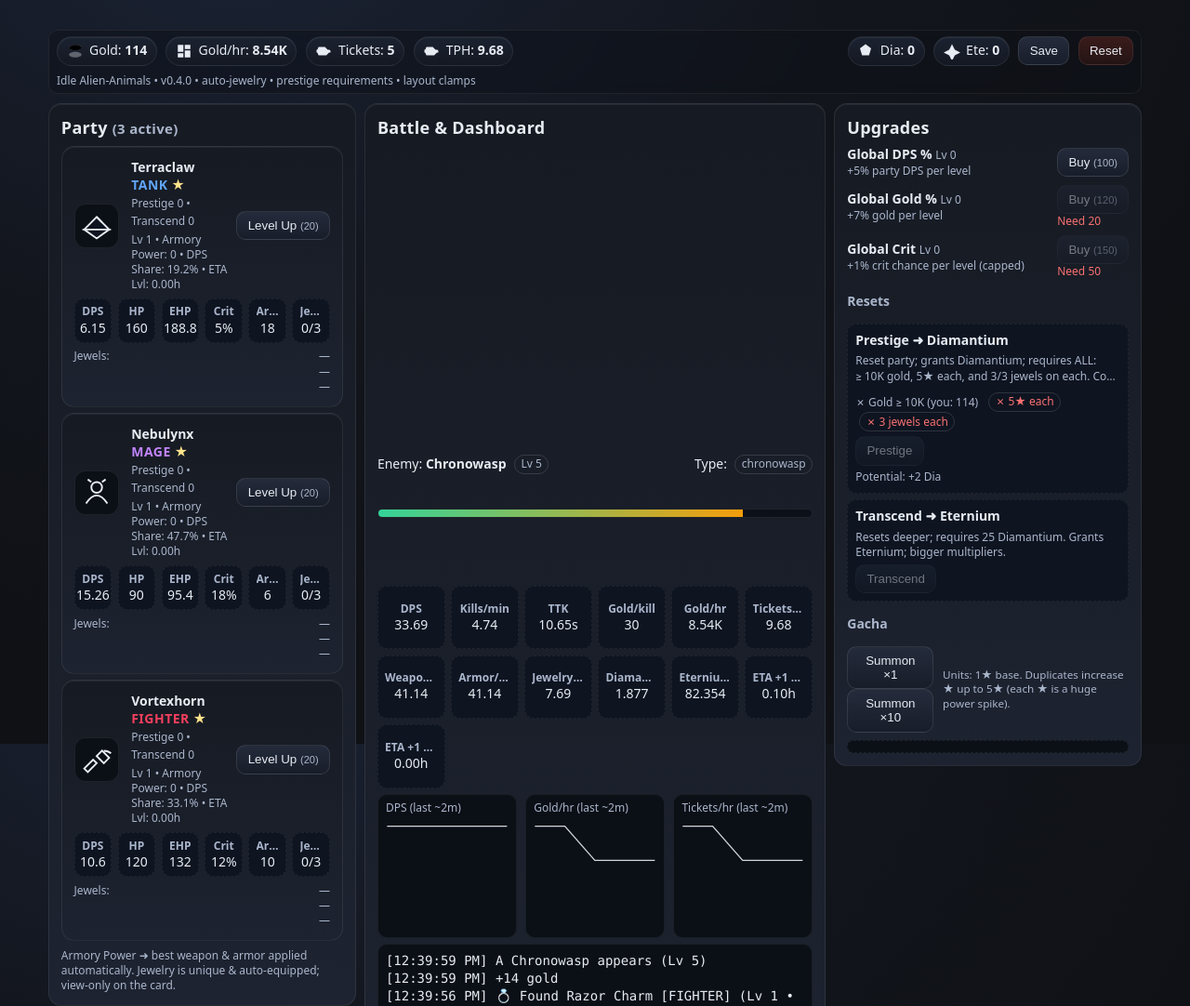
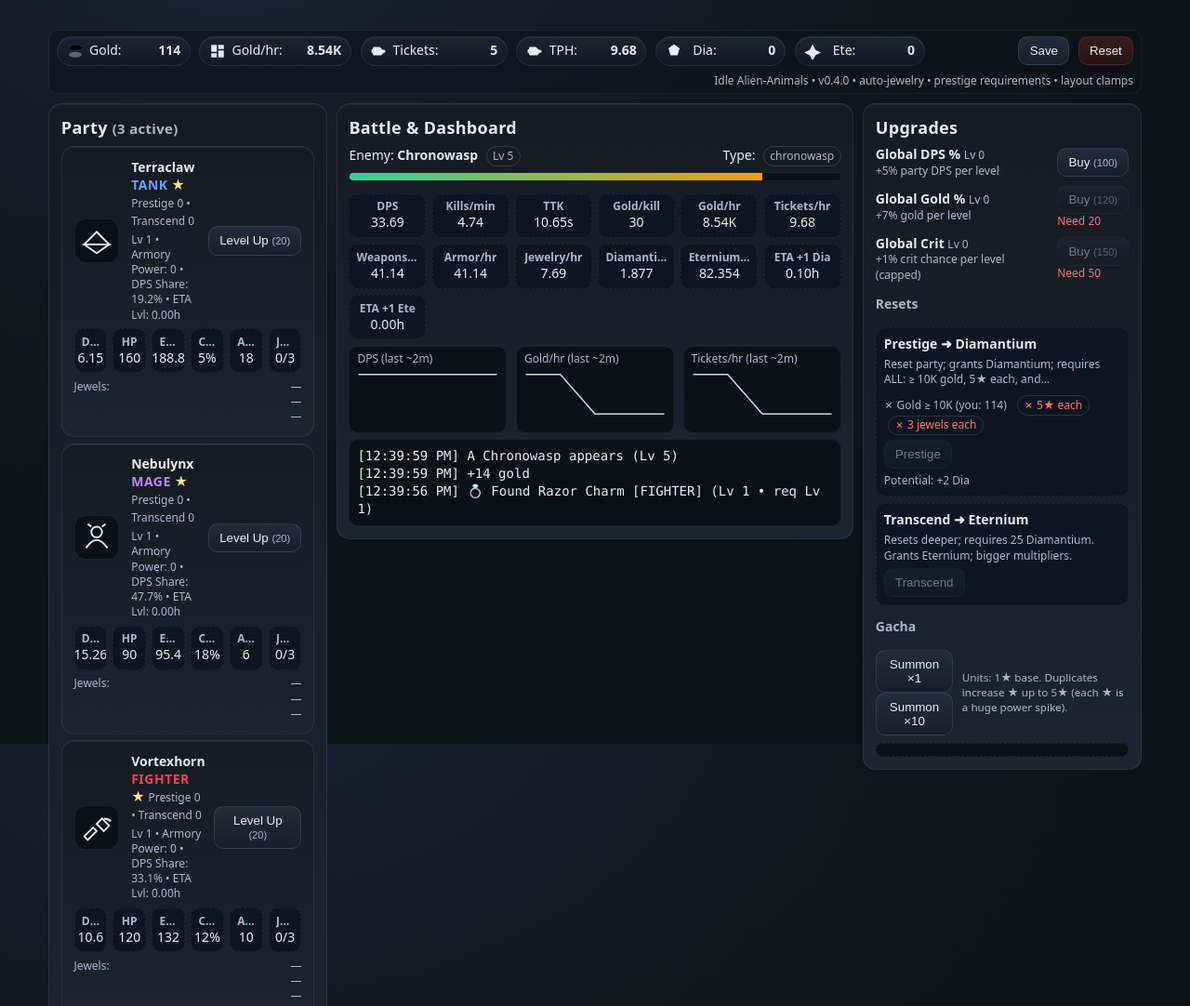
Before and after one commit to fedxc/animal_gacha, a website with bundled scripts: page index.html in a window 1280 px wide. Shown: the top 1082 px of the page at 93% size. Built offline with nearby package versions, Linux system fonts and the light colour scheme.

Commit message:
refactor: redesign desktop gui layout

```diff
--- a/index.html
+++ b/index.html
@@ -8,8 +8,8 @@
   </head>
   <body>
     <div class="app">
-      <div class="topbar">
-        <div class="pill-row">
+      <header class="topbar">
+        <div class="stats">
           <div class="stat-pill" title="Gold">
             <svg width="18" height="18" viewBox="0 0 24 24">
               <path
@@ -48,8 +48,6 @@
             </svg>
             <div>TPH: <strong id="tph">0</strong></div>
           </div>
-        </div>
-        <div class="pill-row">
           <div class="stat-pill" title="Diamantium">
             <svg width="18" height="18" viewBox="0 0 24 24">
               <path fill="currentColor" d="M12 2l8 6l-3 10H7L4 8l8-6z" />
@@ -62,15 +60,17 @@
             </svg>
             <div>Ete: <strong id="ete">0</strong></div>
           </div>
+        </div>
+        <div class="actions">
           <button class="btn" id="saveBtn" title="Save">Save</button>
           <button class="btn bad" id="resetBtn" title="Hard Reset">Reset</button>
         </div>
-        <div class="tiny nowrap">
+        <div class="version tiny nowrap">
           Idle Alien-Animals • v0.4.0 • auto-jewelry • prestige requirements • layout clamps
         </div>
-      </div>
+      </header>
 
-      <div class="grid cols-3" style="margin-top: 0.6rem">
+      <div class="layout">
         <div class="col-stack">
           <div class="panel section" id="partyPanel">
             <h1>Party <small>(3 active)</small></h1>
--- a/styles/main.css
+++ b/styles/main.css
@@ -51,7 +51,8 @@ small {
 .topbar {
   display: grid;
   grid-template-columns: 1fr auto;
-  gap: 0.5rem;
+  grid-template-rows: auto auto;
+  gap: 0.5rem 1rem;
   align-items: center;
   position: sticky;
   top: 0;
@@ -60,6 +61,20 @@ small {
   padding: 0.35rem 0.5rem;
   border-radius: 10px;
   border: 1px solid #ffffff10;
+}
+.topbar .stats {
+  display: flex;
+  gap: 0.6rem;
+  flex-wrap: nowrap;
+}
+.topbar .actions {
+  display: flex;
+  gap: 0.6rem;
+  justify-content: flex-end;
+}
+.topbar .version {
+  grid-column: 1 / -1;
+  text-align: right;
 }
 .stat-pill {
   display: flex;
@@ -71,15 +86,14 @@ small {
   border-radius: 999px;
   box-shadow: 0 1px 0 #ffffff10 inset;
   white-space: nowrap;
+  flex: 0 0 140px;
+  justify-content: space-between;
 }
 .stat-pill strong {
   font-size: 14px;
-}
-.pill-row {
-  display: flex;
-  gap: 0.6rem;
-  flex-wrap: wrap;
-  align-items: center;
+  display: inline-block;
+  width: 60px;
+  text-align: right;
 }
 .btn {
   border: 1px solid #ffffff1a;
@@ -106,15 +120,12 @@ small {
   background: linear-gradient(180deg, #3a1b1b, #241414);
   border-color: #ffffff14;
 }
-.grid {
+.layout {
   display: grid;
+  grid-template-columns: 300px 1fr 300px;
   gap: var(--grid-gap);
-}
-.cols-3 {
-  grid-template-columns: minmax(260px, 2fr) minmax(420px, 3fr) minmax(260px, 2fr);
-}
-.cols-2 {
-  grid-template-columns: repeat(2, 1fr);
+  margin-top: 0.6rem;
+  align-items: start;
 }
 .col-stack {
   display: grid;
```
